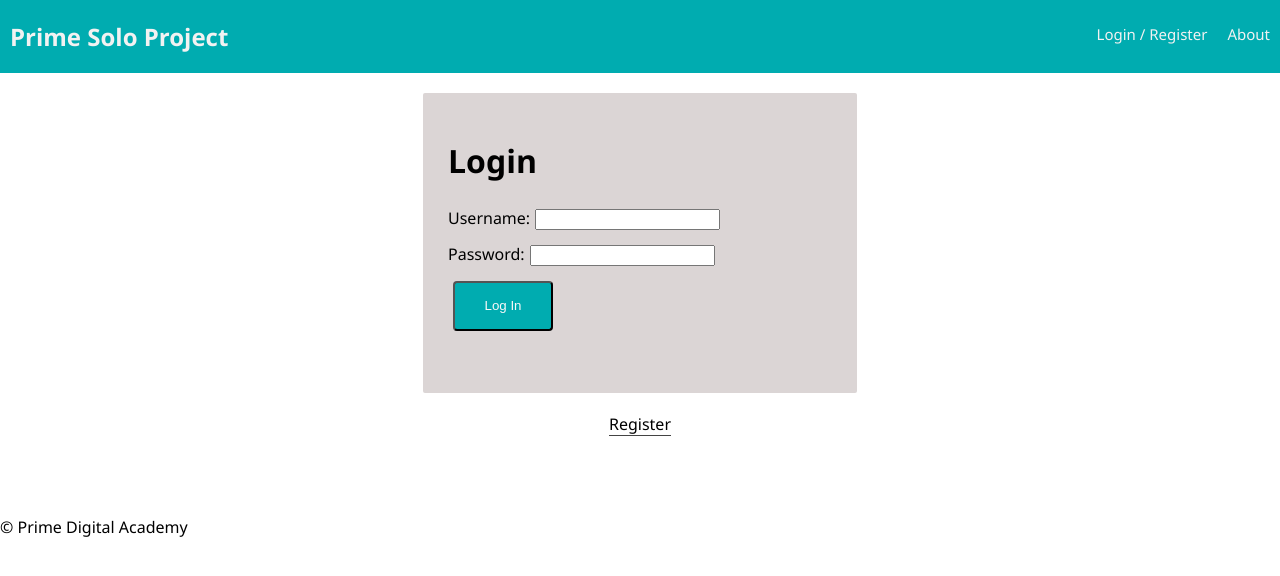
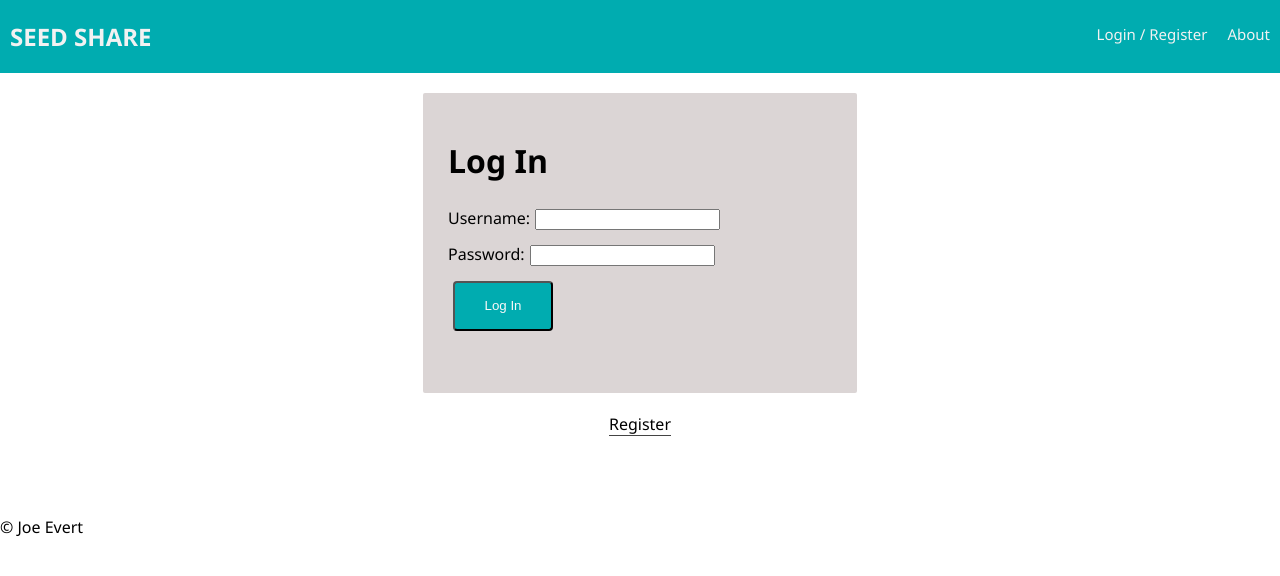
Before and after one commit to joeevert/prime-solo-project-master-evert, a React (Create React App) app: page /#/info in a window 1280 px wide. Shown: the top 576 px of the page. Built offline with nearby package versions, Linux system fonts and the light colour scheme; no server answers.

Commit message:
login and register work

```diff
--- a/src/components/Footer/Footer.js
+++ b/src/components/Footer/Footer.js
@@ -8,7 +8,7 @@ import './Footer.css'
 
 const Footer = () => (
   <footer>
-    &copy; Prime Digital Academy
+    &copy; Joe Evert
   </footer>
 );
 
--- a/src/components/LoginPage/LoginPage.js
+++ b/src/components/LoginPage/LoginPage.js
@@ -41,7 +41,7 @@ class LoginPage extends Component {
           </h2>
         )}
         <form onSubmit={this.login}>
-          <h1>Login</h1>
+          <h1>Log In</h1>
           <div>
             <label htmlFor="username">
               Username:
--- a/src/components/Nav/Nav.js
+++ b/src/components/Nav/Nav.js
@@ -7,7 +7,7 @@ import './Nav.css';
 const Nav = (props) => (
   <div className="nav">
     <Link to="/home">
-      <h2 className="nav-title">Prime Solo Project</h2>
+      <h2 className="nav-title">SEED SHARE</h2>
     </Link>
     <div className="nav-right">
       <Link className="nav-link" to="/home">
--- a/src/components/RegisterPage/RegisterPage.js
+++ b/src/components/RegisterPage/RegisterPage.js
@@ -79,7 +79,7 @@ class RegisterPage extends Component {
             className="link-button"
             onClick={() => {this.props.dispatch({type: 'SET_TO_LOGIN_MODE'})}}
           >
-            Login
+            Log In
           </button>
         </center>
       </div>
```
Also changed, not shown: 1 other file (tests, documents, lock files or other folders).
